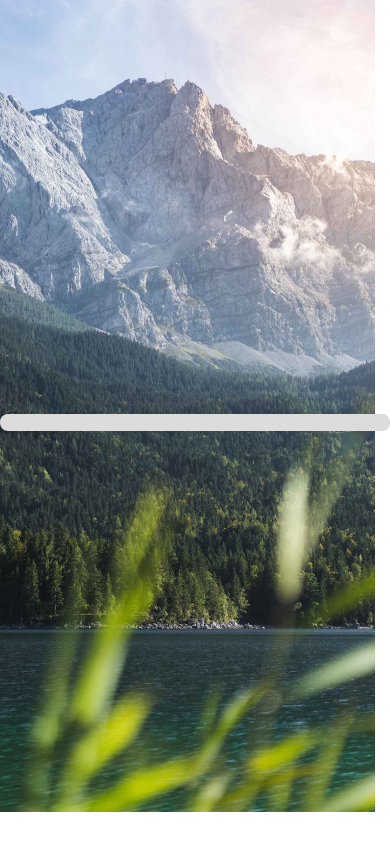
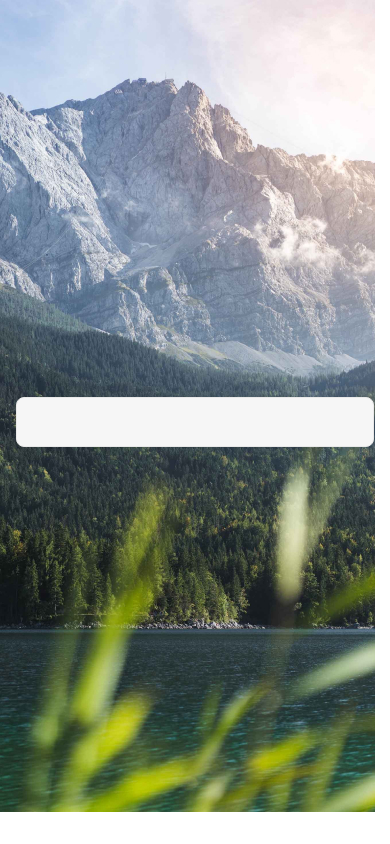
Before and after one commit to VadimKorobec/react-native, a React Native app: screen / in a window 390 px wide. Built offline with nearby package versions, Linux system fonts and the light colour scheme.

Commit message:
Update App.js

```diff
--- a/App.js
+++ b/App.js
@@ -26,7 +26,12 @@ const styles = StyleSheet.create({
     justifyContent: "center",
   },
   input: {
+    borderWidth: 1,
+    borderColor: "#E8E8E8",
     borderRadius: 8,
-    backgroundColor: "#dcdcdc",
+    backgroundColor: "#F6F6F6",
+    marginHorizontal: 16,
+    height: 50,
+    color: "#212121",
   },
 });
```
